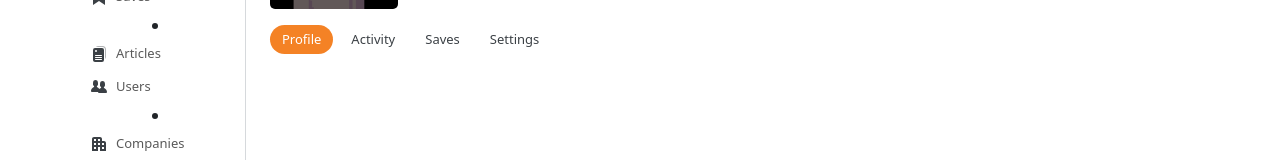
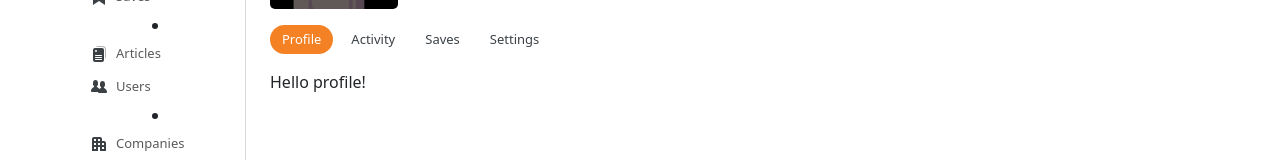
Before and after one commit to martinprs/Stack-Underflow, a Vue app: page /profile in a window 1280 px wide. Shown: the part 199-359 px from the top of the page. Built offline with nearby package versions, Linux system fonts and the light colour scheme.

Commit message:
Add initial profile component to profile page

```diff
--- /dev/null
+++ b/src/components/profile/profile.vue
@@ -0,0 +1,3 @@
+<template>
+    <p>Hello profile!</p>
+</template>
--- a/src/pages/profile.vue
+++ b/src/pages/profile.vue
@@ -1,5 +1,7 @@
 <script setup>
 import { ref } from "vue";
+
+import profile from "../components/profile/profile.vue";
 
 const activeTab = ref("Profile");
 </script>
@@ -37,6 +39,10 @@ const activeTab = ref("Profile");
             <button class="tab btn" :class="{ active: activeTab === 'Activity' }" @click="activeTab = 'Activity'">Activity</button>
             <button class="tab btn" :class="{ active: activeTab === 'Saves' }" @click="activeTab = 'Saves'">Saves</button>
             <button class="tab btn" :class="{ active: activeTab === 'Settings' }" @click="activeTab = 'Settings'">Settings</button>
+        </div>
+
+        <div class="profile_content">
+            <profile />
         </div>
     </div>
 </template>
@@ -108,6 +114,7 @@ h1 {
     display: flex;
     align-items: center;
     margin-top: 16px;
+    margin-bottom: 16px;
 }
 
 .tab.btn {
@@ -135,5 +142,4 @@ h1 {
 .tab.btn.active:hover {
     background-color: hsl(27, 90%, calc(55% - 10%));
 }
-
 </style>
```
